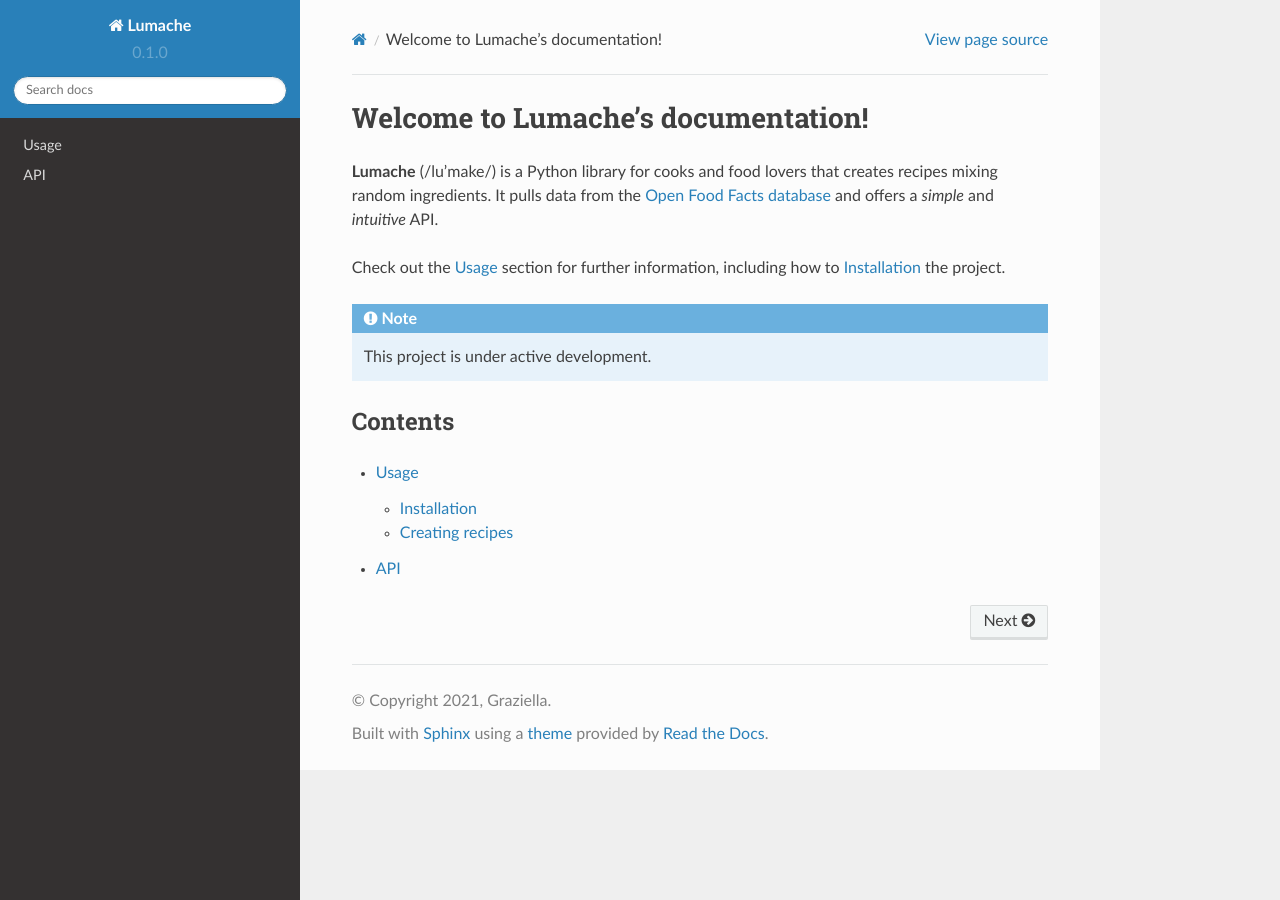
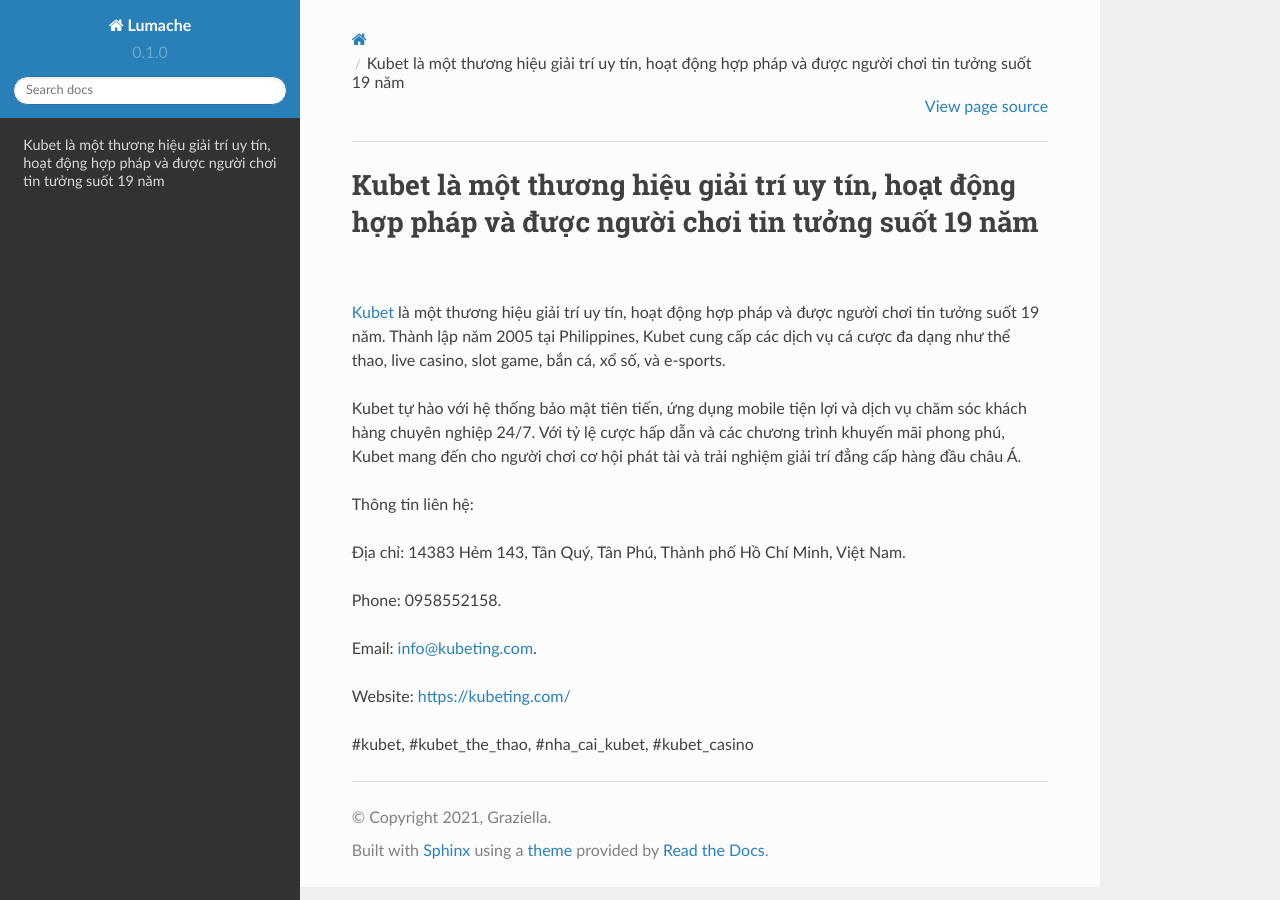
Before and after one commit to socialentity/kubetingcom, a Sphinx documentation site: the page built from docs/source/index.rst, in a window 1280 px wide. Built offline with Sphinx 7.4.7 and the Read the Docs theme 2.0.0, drawn with Linux system fonts in a browser that asks for light colours.

Commit message:
Update index.rst

```diff
--- a/docs/source/index.rst
+++ b/docs/source/index.rst
@@ -1,22 +1,18 @@
-Welcome to Lumache's documentation!
+Kubet là một thương hiệu giải trí uy tín, hoạt động hợp pháp và được người chơi tin tưởng suốt 19 năm
 ===================================
 
-**Lumache** (/lu'make/) is a Python library for cooks and food lovers
-that creates recipes mixing random ingredients.
-It pulls data from the `Open Food Facts database <https://world.openfoodfacts.org/>`_
-and offers a *simple* and *intuitive* API.
+`Kubet <https://kubeting.com/>`_ là một thương hiệu giải trí uy tín, hoạt động hợp pháp và được người chơi tin tưởng suốt 19 năm. Thành lập năm 2005 tại Philippines, Kubet cung cấp các dịch vụ cá cược đa dạng như thể thao, live casino, slot game, bắn cá, xổ số, và e-sports.
 
-Check out the :doc:`usage` section for further information, including
-how to :ref:`installation` the project.
+Kubet tự hào với hệ thống bảo mật tiên tiến, ứng dụng mobile tiện lợi và dịch vụ chăm sóc khách hàng chuyên nghiệp 24/7. Với tỷ lệ cược hấp dẫn và các chương trình khuyến mãi phong phú, Kubet mang đến cho người chơi cơ hội phát tài và trải nghiệm giải trí đẳng cấp hàng đầu châu Á.
 
-.. note::
+Thông tin liên hệ:
 
-   This project is under active development.
+Địa chỉ: 14383 Hẻm 143, Tân Quý, Tân Phú, Thành phố Hồ Chí Minh, Việt Nam.
 
-Contents
---------
+Phone: 0958552158.
 
-.. toctree::
+Email: info@kubeting.com.
 
-   usage
-   api
+Website: `https://kubeting.com/ <https://kubeting.com/>`_
+
+#kubet, #kubet_the_thao, #nha_cai_kubet, #kubet_casino
```
